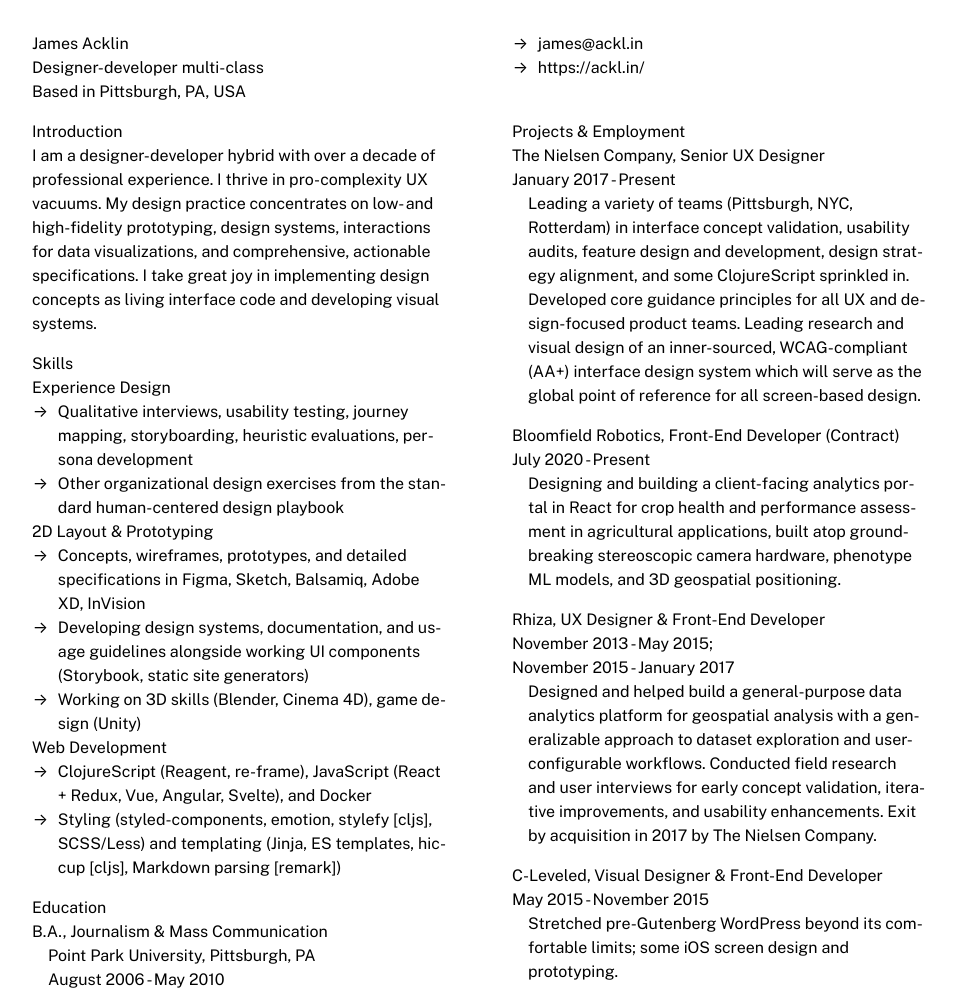
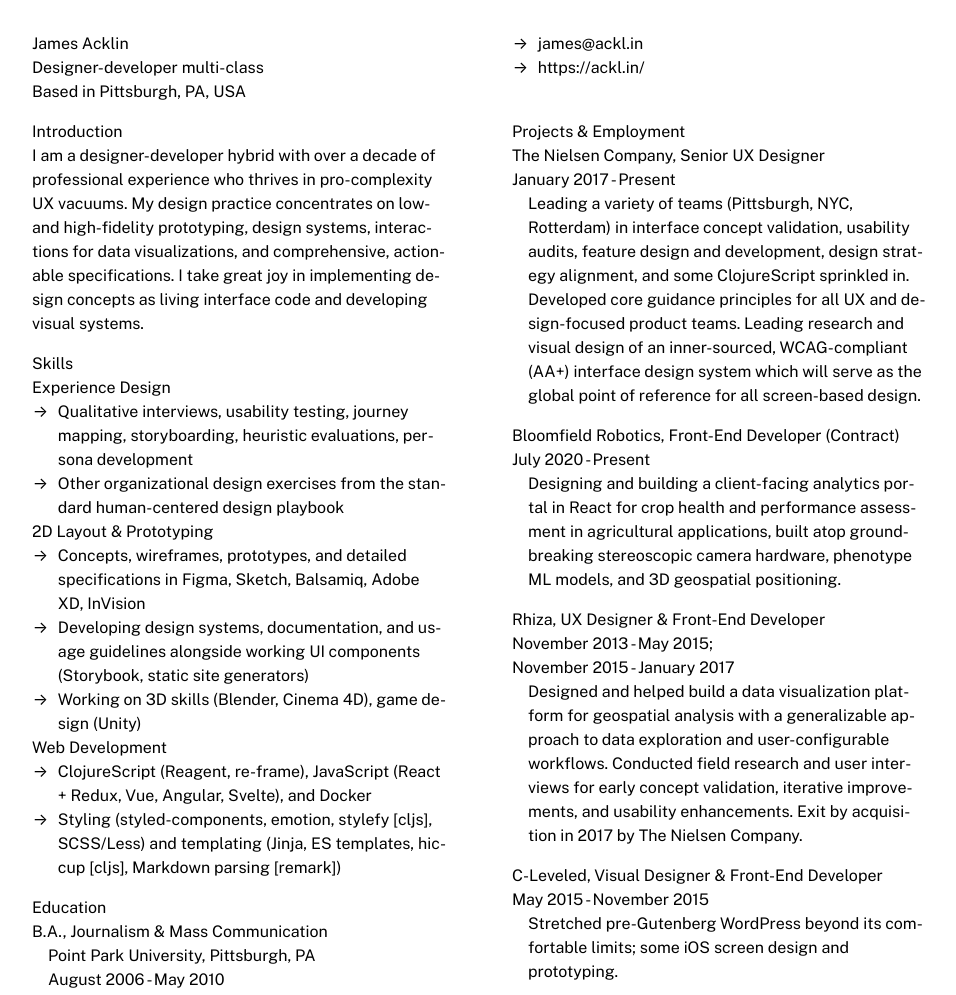
Before and after one commit to jamesacklin/james-acklin-site-v2, a Gatsby site: page /cv in a window 1280 px wide. Shown: the top 995 px of the page, without its empty margins (160-1116 px from the left). Built offline with nearby package versions, Linux system fonts and the light colour scheme; Gatsby itself is replaced by a stand-in of ours.

Commit message:
verbiage

```diff
--- a/src/pages/cv.js
+++ b/src/pages/cv.js
@@ -33,7 +33,7 @@
           <h2 className={hed}>Introduction</h2>
           <p className={graf}>
             I am a designer-developer hybrid with over a decade of professional
-            experience. I thrive in pro-complexity UX vacuums. My design
+            experience who thrives in pro-complexity UX vacuums. My design
             practice concentrates on low- and high-fidelity prototyping, design
             systems, interactions for data visualizations, and comprehensive,
             actionable specifications. I take great joy in implementing design
@@ -122,8 +122,8 @@
             November 2015 - January 2017
           </h3>
           <p className={job}>
-            Designed and helped build a general-purpose data analytics platform
-            for geospatial analysis with a generalizable approach to dataset
+            Designed and helped build a data visualization platform for
+            geospatial analysis with a generalizable approach to data
             exploration and user-configurable workflows. Conducted field
             research and user interviews for early concept validation, iterative
             improvements, and usability enhancements. Exit by acquisition in
```
